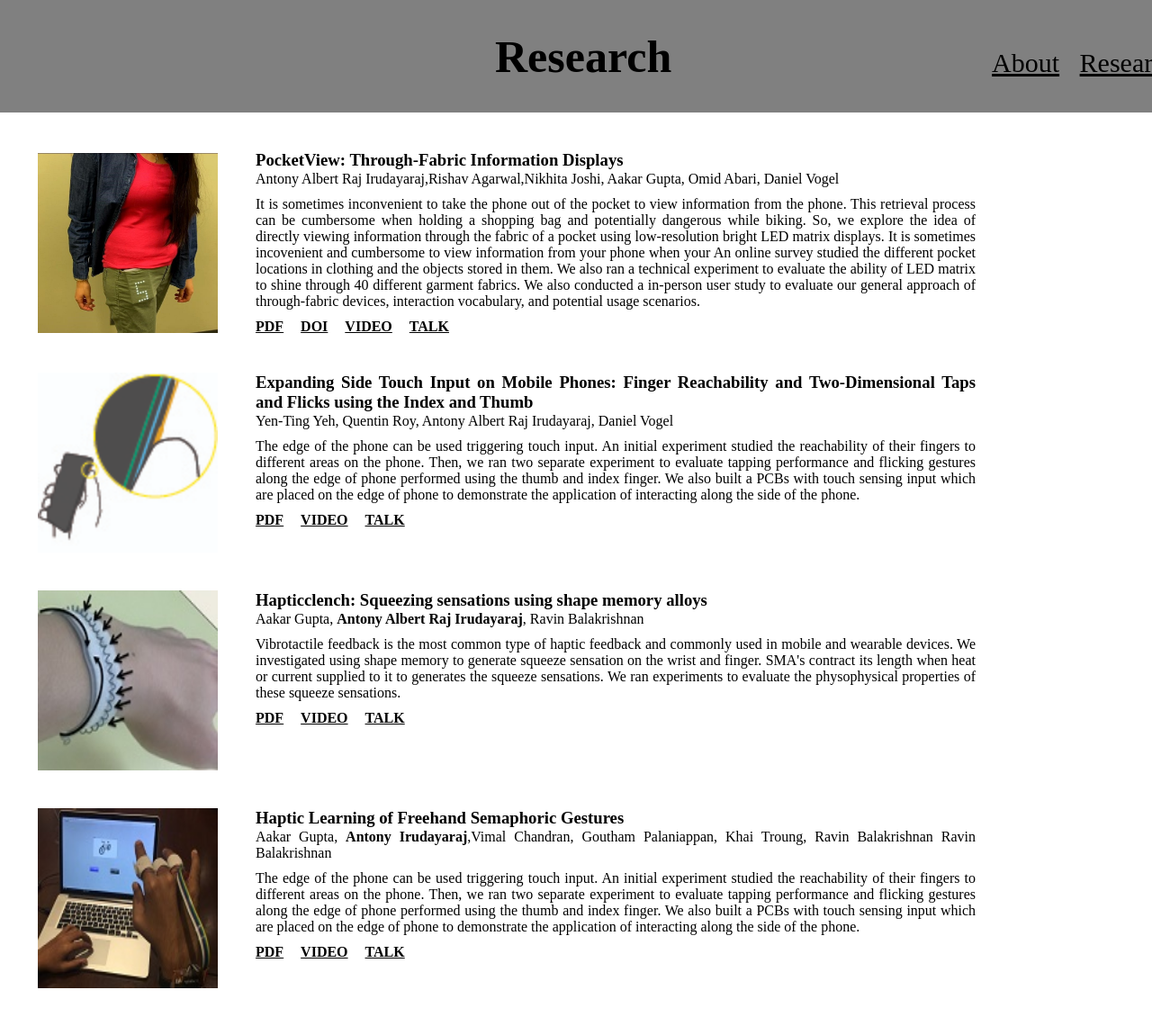
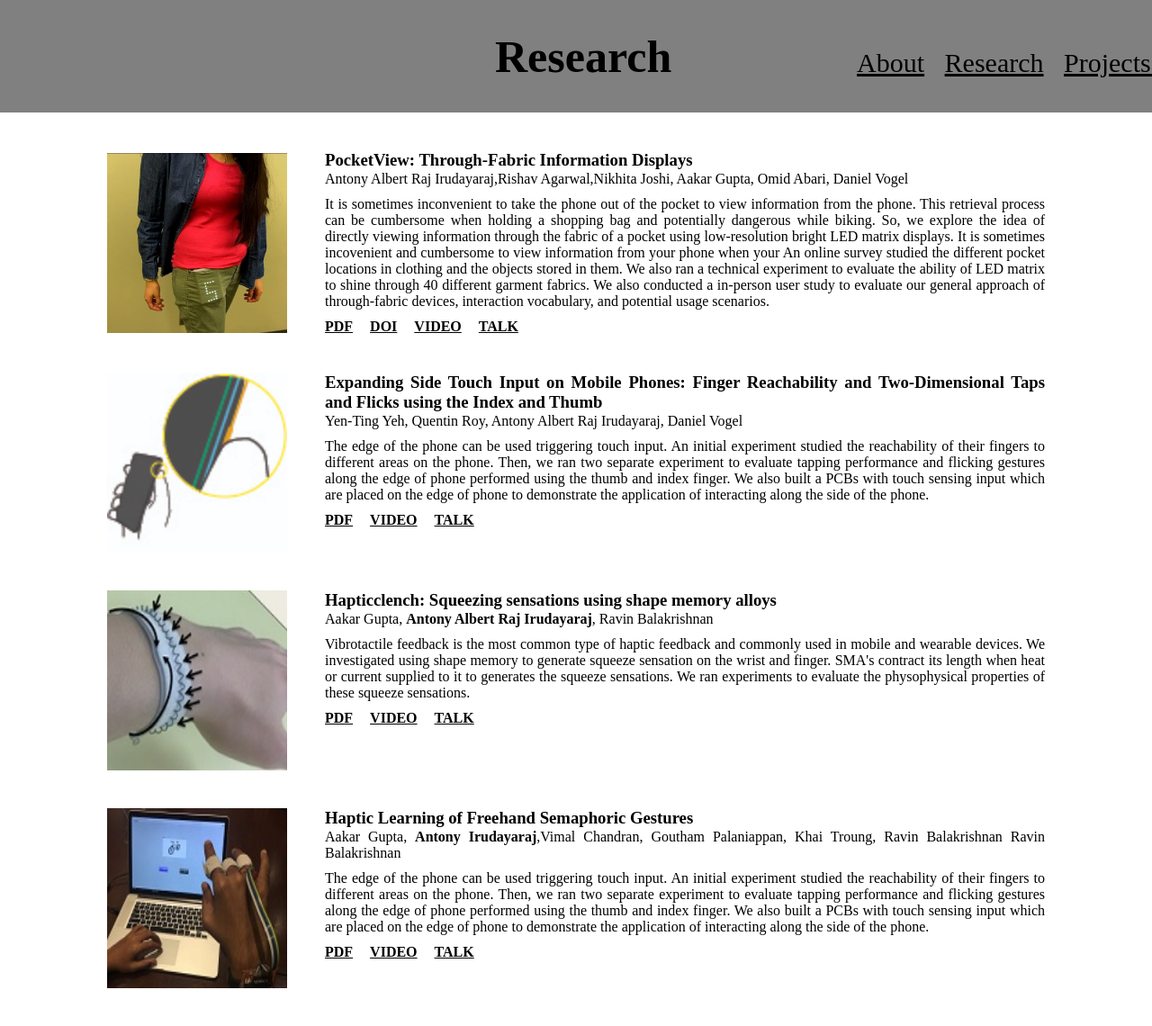
Before and after one commit to antonyalbertraj1994/website_antony, a Jekyll site: the page sample.html, which Jekyll copies as it is, in a window 1280 px wide. Shown: the whole page at 90% size. Built offline with Jekyll 4.4.1, drawn with Linux system fonts in a browser that asks for light colours; a script that is not in the unit is left out.

Commit message:
Update sample.html

```diff
--- a/sample.html
+++ b/sample.html
@@ -31,7 +31,7 @@
     .header1 {
       background-color:grey;
       padding-left: 550px;
-      padding-right: 100px;
+      padding-right: 500px;
       font-size: 30px;
       font-family: "Times New Roman",Times,serif;
       text-align:right;
@@ -41,7 +41,7 @@
 
     .header1 h1 {
       display:inline-block;
-      padding-right:350px;
+      padding-right:200px;
       background-color:grey;
       font-size: 50px;
       font-family: "Times New Roman",Times,serif;
@@ -109,11 +109,12 @@
   -->
 
 
+
 </div>
 
 
   <div class="header1" style="white-space:nowrap;">
-  <h1 style="text-align:center"> Research</h1>
+  <h1> Research</h1>
 
   <a href="index.html" > About</a>
   <a href="sample.html"> Research</a>
@@ -128,7 +129,7 @@
  </table>
 
  <!--<img src="/website_antony/assets/images/pocketview.jpg" width="20" alt="hello" height="20" align="center">-->
-<table style="table-layout: fixed;width=100%">
+<table style="table-layout: fixed;width=100%;margin-left:auto;margin-right:auto">
  <tr>
     <td> <img src="/website_antony/assets/images/pocketview.jpg" width="200" height="200" align="center"> </td>
     <td align="justify" valign="top" style="word-wrap: break-word;width:800px"> <b><h3> PocketView: Through-Fabric Information Displays</h3></b> <span class="br"> Antony Albert Raj Irudayaraj,Rishav Agarwal,Nikhita Joshi, Aakar Gupta, Omid Abari, Daniel Vogel </span>
```
